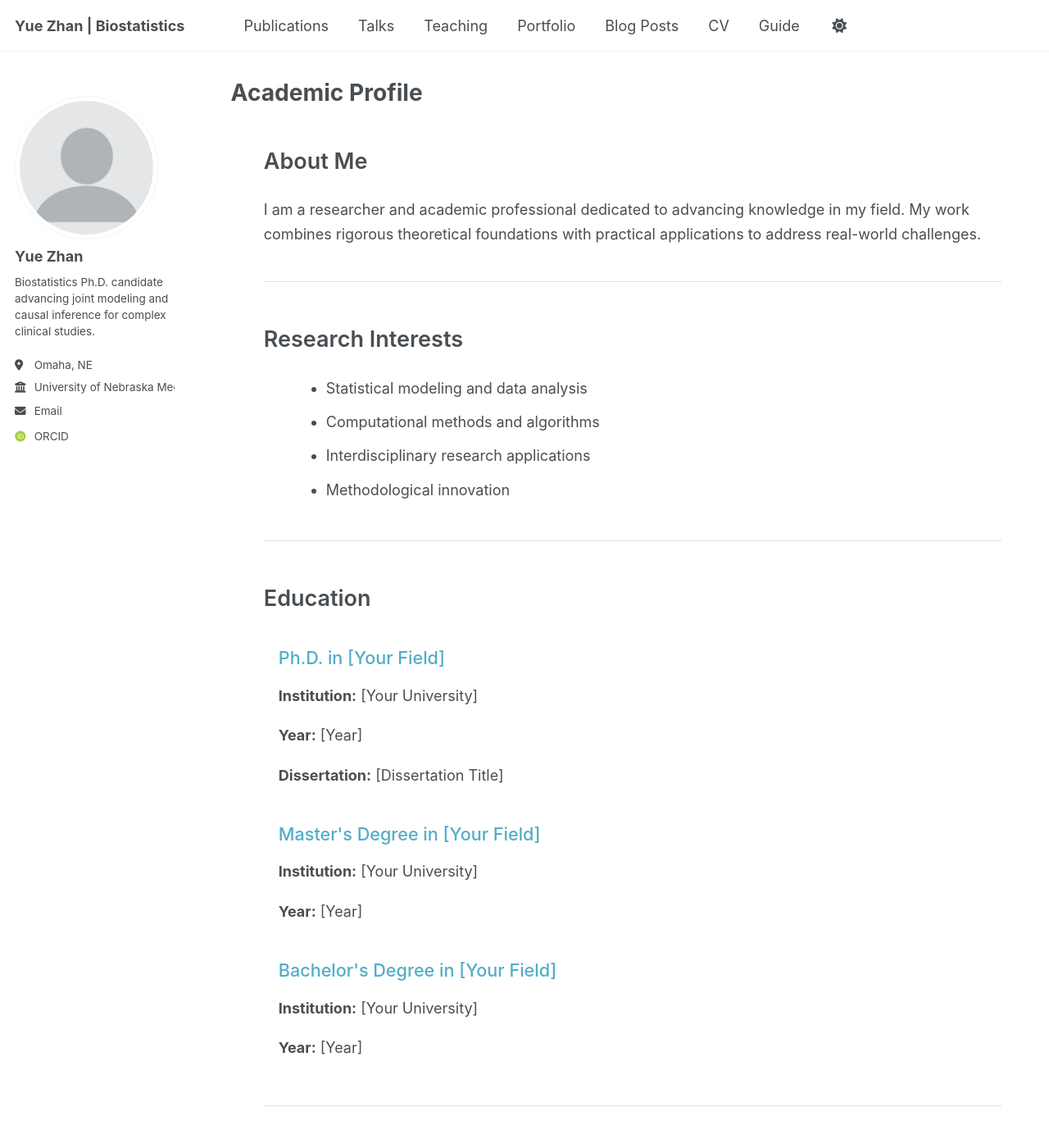
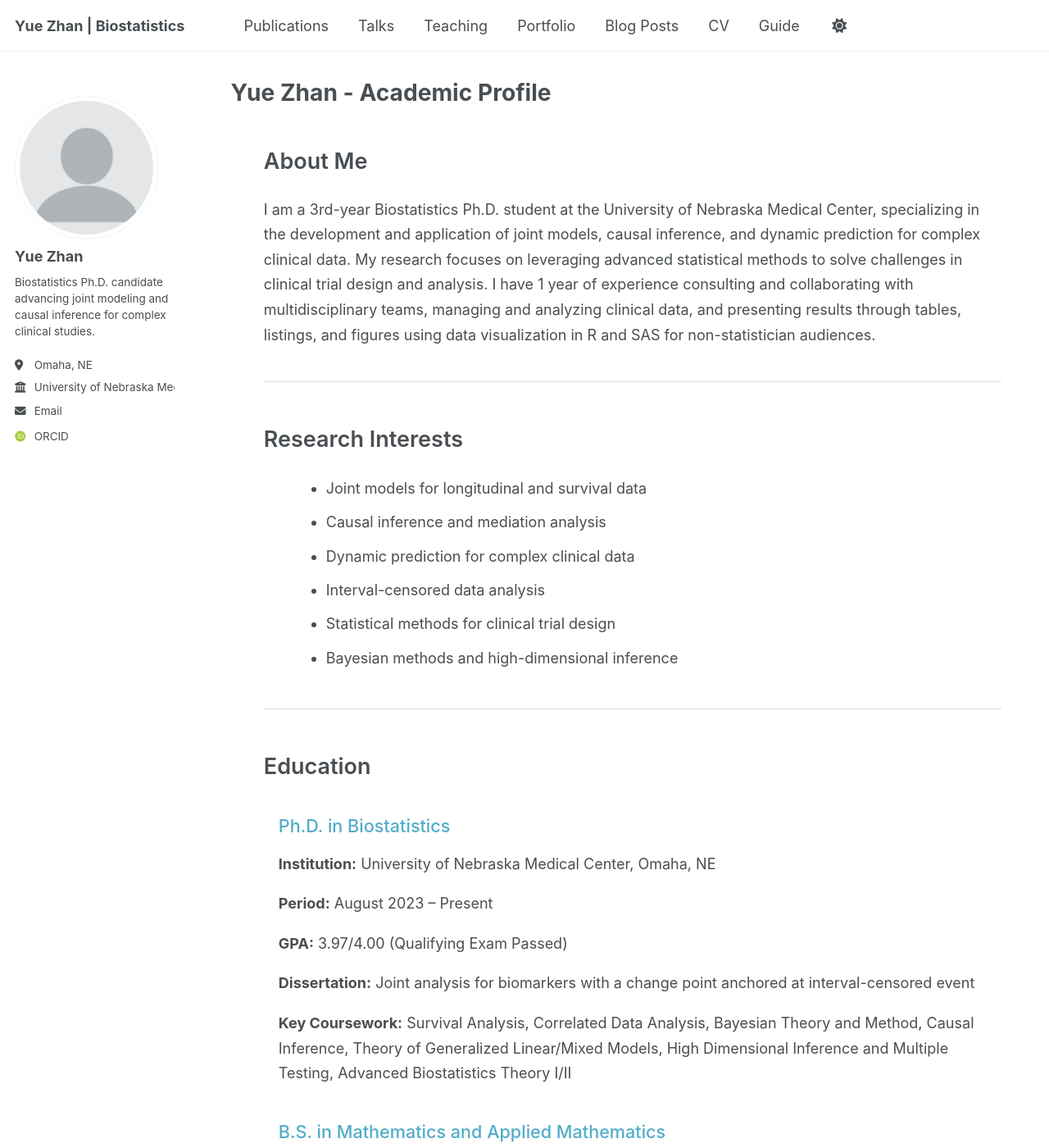
Before and after one commit to Emomeow/emomeow.github.io, a Jekyll site: the page built from _pages/academic-page.html, in a window 1280 px wide and 1400 px high. Shown: the whole window at 82% size. Built offline with Jekyll 4.4.1, drawn with Linux system fonts in a browser that asks for light colours; some web fonts are replaced; a script that is not in the unit is left out; some of the changed text lies outside the part shown.

Commit message:
Change to academic pages

```diff
--- a/_pages/academic-page.html
+++ b/_pages/academic-page.html
@@ -1,6 +1,6 @@
 ---
 layout: archive
-title: "Academic Profile"
+title: "Yue Zhan - Academic Profile"
 permalink: /academic-page/
 author_profile: true
 ---
@@ -9,97 +9,173 @@ author_profile: true
   <section class="about-section">
     <h2>About Me</h2>
     <p>
-      I am a researcher and academic professional dedicated to advancing knowledge in my field.
-      My work combines rigorous theoretical foundations with practical applications to address
-      real-world challenges.
+      I am a 3rd-year Biostatistics Ph.D. student at the University of Nebraska Medical Center, specializing in the development and application of joint models, causal inference, and dynamic prediction for complex clinical data. My research focuses on leveraging advanced statistical methods to solve challenges in clinical trial design and analysis. I have 1 year of experience consulting and collaborating with multidisciplinary teams, managing and analyzing clinical data, and presenting results through tables, listings, and figures using data visualization in R and SAS for non-statistician audiences.
     </p>
   </section>
 
   <section class="research-section">
     <h2>Research Interests</h2>
     <ul>
-      <li>Statistical modeling and data analysis</li>
-      <li>Computational methods and algorithms</li>
-      <li>Interdisciplinary research applications</li>
-      <li>Methodological innovation</li>
+      <li>Joint models for longitudinal and survival data</li>
+      <li>Causal inference and mediation analysis</li>
+      <li>Dynamic prediction for complex clinical data</li>
+      <li>Interval-censored data analysis</li>
+      <li>Statistical methods for clinical trial design</li>
+      <li>Bayesian methods and high-dimensional inference</li>
     </ul>
   </section>
 
   <section class="education-section">
     <h2>Education</h2>
     <div class="education-item">
-      <h3>Ph.D. in [Your Field]</h3>
-      <p><strong>Institution:</strong> [Your University]</p>
-      <p><strong>Year:</strong> [Year]</p>
-      <p><strong>Dissertation:</strong> [Dissertation Title]</p>
+      <h3>Ph.D. in Biostatistics</h3>
+      <p><strong>Institution:</strong> University of Nebraska Medical Center, Omaha, NE</p>
+      <p><strong>Period:</strong> August 2023 – Present</p>
+      <p><strong>GPA:</strong> 3.97/4.00 (Qualifying Exam Passed)</p>
+      <p><strong>Dissertation:</strong> Joint analysis for biomarkers with a change point anchored at interval-censored event</p>
+      <p><strong>Key Coursework:</strong> Survival Analysis, Correlated Data Analysis, Bayesian Theory and Method, Causal Inference, Theory of Generalized Linear/Mixed Models, High Dimensional Inference and Multiple Testing, Advanced Biostatistics Theory I/II</p>
     </div>
     <div class="education-item">
-      <h3>Master's Degree in [Your Field]</h3>
-      <p><strong>Institution:</strong> [Your University]</p>
-      <p><strong>Year:</strong> [Year]</p>
+      <h3>B.S. in Mathematics and Applied Mathematics</h3>
+      <p><strong>Institution:</strong> Shanghai Jiao Tong University, Shanghai, China</p>
+      <p><strong>Period:</strong> September 2019 – June 2023</p>
+      <p><strong>GPA:</strong> 3.68/4.30</p>
+      <p><strong>Thesis:</strong> Temporal Difference Algorithm's Implicit Bias and Continuous Modeling</p>
+      <p><strong>Key Coursework:</strong> Probability Theory, Mathematical Statistics, Stochastic Process, Statistical Learning, Convex Optimization</p>
     </div>
-    <div class="education-item">
-      <h3>Bachelor's Degree in [Your Field]</h3>
-      <p><strong>Institution:</strong> [Your University]</p>
-      <p><strong>Year:</strong> [Year]</p>
+  </section>
+
+  <section class="research-experience-section">
+    <h2>Research Experience</h2>
+    <div class="research-item">
+      <h3>Graduate Research Assistant</h3>
+      <p><strong>Institution:</strong> University of Nebraska Medical Center, Omaha, NE</p>
+      <p><strong>Period:</strong> August 2023 – Present</p>
+      <p><strong>Dissertation:</strong> Joint analysis for multivariate biomarkers with a change point anchored at interval-censored event time, with applications to Huntington's Disease (HD)</p>
+
+      <h4>Topic 1: Two-Phase Joint Model</h4>
+      <ul>
+        <li>Developed a two-phase joint model to handle change points of biomarkers and interval-censored data</li>
+        <li>Used I-spline to approximate cumulative hazard and Fisher-scoring algorithm for MLE</li>
+        <li>Applied model to PREDICT-HD data, demonstrating that cognitive biomarkers (sydigtot, stroopwo) predict HD onset and that HD onset accelerates biomarkers' decline</li>
+      </ul>
+
+      <h4>Topic 2: Causal Mediation Analysis and Dynamic Prediction</h4>
+      <ul>
+        <li>Developed causal mediation analysis using g-formula to compute natural direct and indirect effects (NDE/NIE)</li>
+        <li>Applied to HD data showing causal effects of CAP (disease burden score) on biomarkers and survival through two pathways</li>
+        <li>Derived joint distribution for dynamic prediction of event time and biomarker trajectories</li>
+      </ul>
+    </div>
+
+    <div class="research-item">
+      <h3>Undergraduate Research</h3>
+      <p><strong>Institution:</strong> Shanghai Jiao Tong University, Shanghai, China</p>
+      <p><strong>Period:</strong> September 2022 – June 2023</p>
+      <p><strong>Project:</strong> Temporal Difference Algorithm's Implicit Bias and Continuous Modeling</p>
+      <ul>
+        <li>Explored implicit regularization and convergence properties of temporal difference algorithms in reinforcement learning</li>
+        <li>Conducted simulations using PyTorch and visualized results using Matplotlib in Python</li>
+      </ul>
     </div>
   </section>
 
   <section class="publications-section">
-    <h2>Recent Publications</h2>
+    <h2>Publications</h2>
     <div class="publication-item">
-      <p><strong>[Publication Title]</strong></p>
-      <p><em>Authors:</em> [Author Names]</p>
-      <p><em>Journal:</em> [Journal Name], [Year]</p>
-      <p><em>DOI:</em> <a href="https://doi.org/[DOI]" target="_blank">[DOI]</a></p>
+      <p><strong>Workload, compensation, and institutional support among US transplant hepatologists: Results of a National Survey</strong></p>
+      <p><em>Authors:</em> Aby, E. S., Pradhan, F., King, L. Y., Kuo, A., Fox, A., Norvell, J. P., ..., Zhan, Y. & Pillai, A.</p>
+      <p><em>Journal:</em> Liver Transplantation, 10-1097</p>
     </div>
     <div class="publication-item">
-      <p><strong>[Publication Title]</strong></p>
-      <p><em>Authors:</em> [Author Names]</p>
-      <p><em>Journal:</em> [Journal Name], [Year]</p>
-      <p><em>DOI:</em> <a href="https://doi.org/[DOI]" target="_blank">[DOI]</a></p>
+      <p><strong>Discrepancy Between Patient‐Reported and Physician‐Prescribed Chemoprevention in Patients With Keratinocyte Carcinomas</strong></p>
+      <p><em>Authors:</em> Fagan, E., McGrath, J., Samson, K., Zhan, Y., & Sutton, A.</p>
+      <p><em>Journal:</em> International Journal of Dermatology, 2025</p>
     </div>
     <p><a href="/publications/">View all publications →</a></p>
   </section>
 
+  <section class="consulting-section">
+    <h2>Consulting & Collaborative Research</h2>
+    <p><strong>Center for Collaboration on Research Design and Analysis (CCORDA)</strong></p>
+    <p><em>Graduate Research Assistant, August 2024 – June 2025</em></p>
+
+    <div class="consulting-item">
+      <h4>Key Projects:</h4>
+      <ul>
+        <li><strong>Dermatology:</strong> Reported vs. actual patient data on skin cancers and chemoprevention use</li>
+        <li><strong>Oncology:</strong> Prognostic factors in older adults with Acute Myeloid Leukemia and fracture risk (FRAX) in prostate cancer patients</li>
+        <li><strong>Radiology:</strong> Histogram analysis for differentiating high-grade gliomas from benign lesions in MRI data</li>
+        <li><strong>Adolescent Safety:</strong> ProjectDRIVE - improving safe driving behaviors in teens with traffic violations</li>
+      </ul>
+    </div>
+  </section>
+
   <section class="teaching-section">
-    <h2>Teaching</h2>
+    <h2>Teaching Experience</h2>
     <div class="teaching-item">
-      <h3>[Course Name]</h3>
-      <p><strong>Level:</strong> [Undergraduate/Graduate]</p>
-      <p><strong>Institution:</strong> [Your Institution]</p>
-      <p><strong>Terms:</strong> [Fall 2024, Spring 2025, etc.]</p>
-      <p>Description of the course and your teaching approach.</p>
+      <h3>Graduate Teaching Assistant</h3>
+      <p><strong>Institution:</strong> University of Nebraska Medical Center</p>
+      <p><strong>Period:</strong> August 2023 – May 2024</p>
+      <ul>
+        <li><strong>Introduction to SAS</strong> (Fall 2023)</li>
+        <li><strong>Biostatistics II</strong> (Spring 2024)</li>
+      </ul>
     </div>
-    <p><a href="/teaching/">View all teaching activities →</a></p>
   </section>
 
   <section class="talks-section">
-    <h2>Talks & Presentations</h2>
+    <h2>Presentations</h2>
     <div class="talk-item">
-      <h3>[Talk Title]</h3>
-      <p><strong>Venue:</strong> [Conference/Institution]</p>
-      <p><strong>Location:</strong> [City, Country]</p>
-      <p><strong>Date:</strong> [Date]</p>
+      <h3>Joint analysis for multivariate longitudinal and event time data with a change point anchored at interval-censored event time</h3>
+      <p><strong>Conferences:</strong></p>
+      <ul>
+        <li>Lifetime Data Science 2025 (Invited Speaker)</li>
+        <li>International Indian Statistical Association 2025 (Invited Speaker)</li>
+      </ul>
     </div>
     <p><a href="/talks/">View all talks →</a></p>
   </section>
 
-  <section class="service-section">
-    <h2>Academic Service</h2>
-    <ul>
-      <li><strong>Journal Reviewer:</strong> [Journal Names]</li>
-      <li><strong>Conference Reviewer:</strong> [Conference Names]</li>
-      <li><strong>Committee Member:</strong> [Committee Names]</li>
-      <li><strong>Professional Affiliations:</strong> [Organizations]</li>
-    </ul>
+  <section class="skills-section">
+    <h2>Technical Skills</h2>
+    <div class="skills-grid">
+      <div class="skill-category">
+        <h4>Programming Languages</h4>
+        <ul>
+          <li>R (ggplot2, shiny, survival, tidyverse)</li>
+          <li>SAS (Macro, SQL)</li>
+          <li>Python (NumPy, Matplotlib, PyTorch)</li>
+        </ul>
+      </div>
+      <div class="skill-category">
+        <h4>Tools & Technologies</h4>
+        <ul>
+          <li>SQL, SPSS, R Markdown</li>
+          <li>Microsoft Office Suite, Power BI</li>
+          <li>Git, Parallel Computing, Excel VBA</li>
+        </ul>
+      </div>
+      <div class="skill-category">
+        <h4>Certifications</h4>
+        <ul>
+          <li>SAS Certified Professional: Base Programming Using SAS 9.4</li>
+          <li>SAS Certified Professional: Advanced Programming Using SAS 9.4</li>
+        </ul>
+      </div>
+    </div>
   </section>
 
   <section class="contact-section">
     <h2>Contact Information</h2>
-    <p><strong>Email:</strong> <a href="mailto:[your-email]">[your-email]</a></p>
-    <p><strong>Office:</strong> [Office Location]</p>
-    <p><strong>Institution:</strong> [Your Institution]</p>
+    <p><strong>Email:</strong> <a href="mailto:yzhan@unmc.edu">yzhan@unmc.edu</a></p>
+    <p><strong>Phone:</strong> (402) 677-9883</p>
+    <p><strong>Institution:</strong> University of Nebraska Medical Center, Omaha, NE</p>
+    <p><strong>Links:</strong>
+      <a href="https://www.linkedin.com/in/yue-zhan" target="_blank">LinkedIn</a> |
+      <a href="https://scholar.google.com" target="_blank">Google Scholar</a> |
+      <a href="https://github.com/Emomeow" target="_blank">GitHub</a>
+    </p>
   </section>
 </div>
 
@@ -133,7 +209,15 @@ author_profile: true
     font-weight: 500;
   }
 
-  .education-item, .publication-item, .teaching-item, .talk-item {
+  .academic-page h4 {
+    color: #666;
+    margin-top: 1em;
+    margin-bottom: 0.5em;
+    font-size: 1.05em;
+    font-weight: 500;
+  }
+
+  .education-item, .publication-item, .teaching-item, .talk-item, .research-item, .consulting-item {
     margin-bottom: 1.5em;
     padding-left: 1em;
   }
@@ -157,4 +241,26 @@ author_profile: true
     line-height: 1.7;
     margin-bottom: 0.8em;
   }
+
+  .skills-grid {
+    display: grid;
+    grid-template-columns: repeat(auto-fit, minmax(250px, 1fr));
+    gap: 1.5em;
+    margin-top: 1em;
+  }
+
+  .skill-category {
+    background: #f8f9fa;
+    padding: 1em;
+    border-radius: 5px;
+  }
+
+  .skill-category h4 {
+    margin-top: 0;
+    color: #52adc8;
+  }
+
+  .skill-category ul {
+    margin-left: 1.5em;
+  }
 </style>
```
